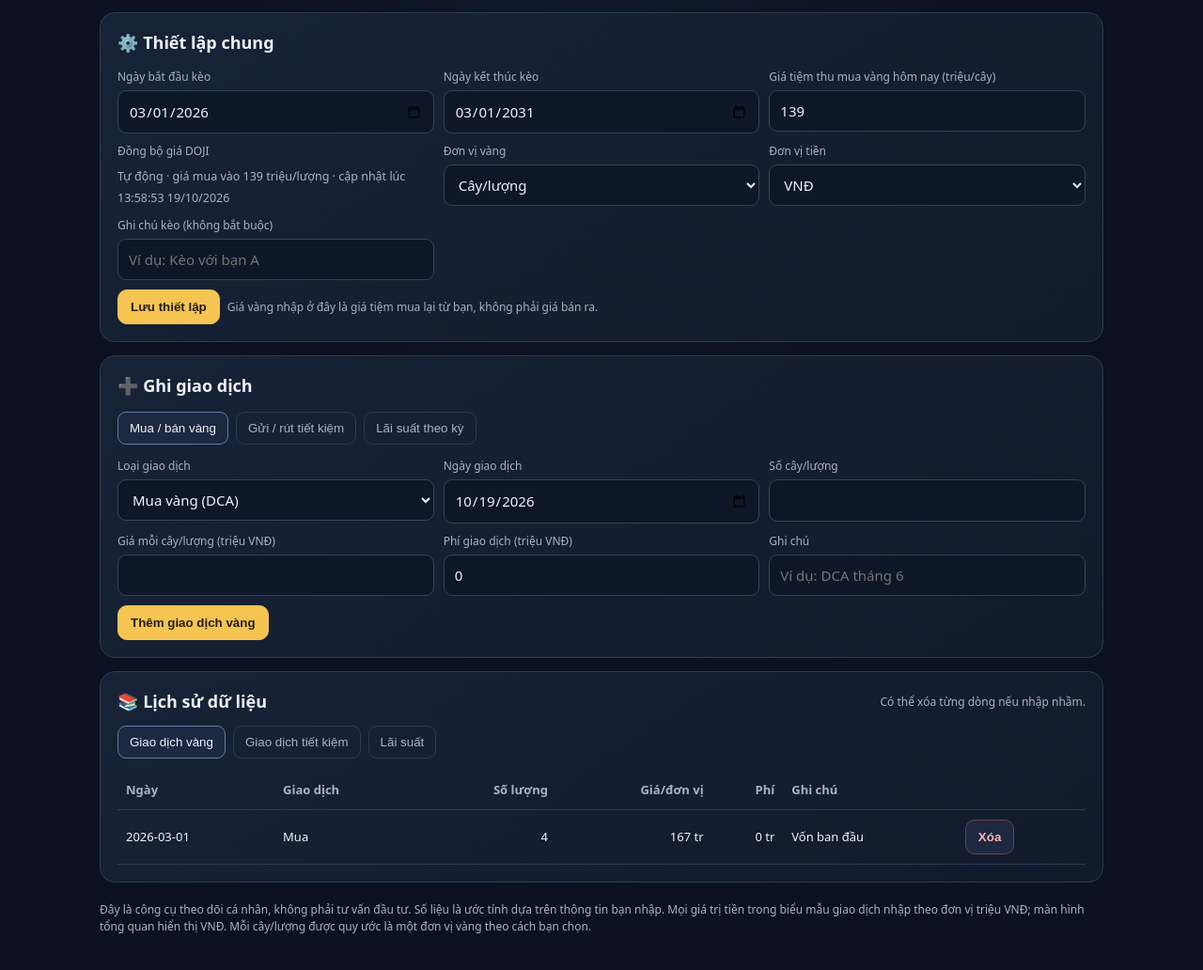
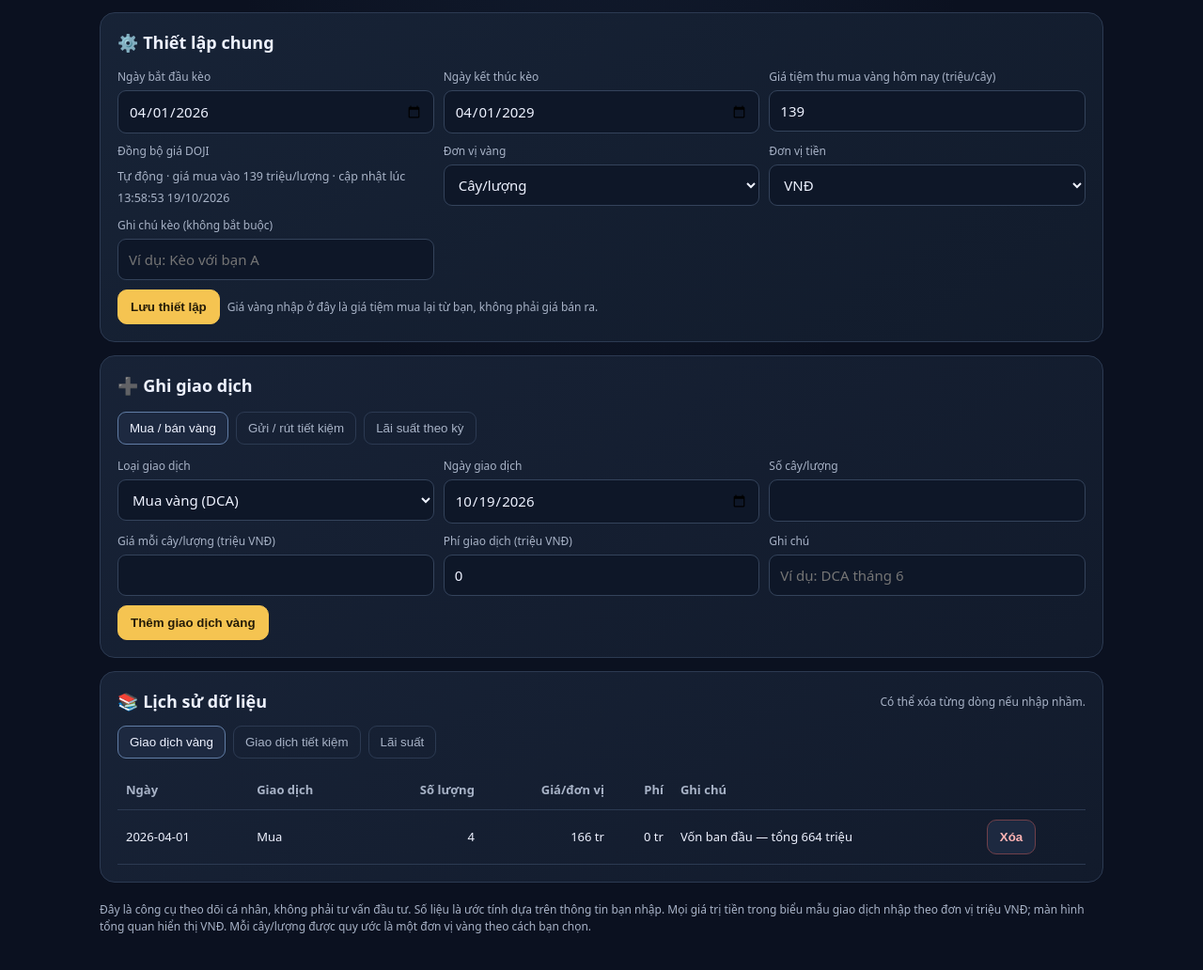
Before and after one commit to ra2redson/vang-vs-tiet-kiem, a plain HTML site: page index.html in a window 1280 px wide. Shown: the part 1068-2100 px from the top of the page at 94% size. Drawn offline with Linux system fonts and the light colour scheme.

Commit message:
Update index.html

```diff
--- a/index.html
+++ b/index.html
@@ -4,7 +4,7 @@
 <meta charset="UTF-8">
 <meta name="viewport" content="width=device-width, initial-scale=1">
 <meta name="theme-color" content="#111827">
-<title>Vàng vs. Tiết kiệm — Sổ theo dõi 5 năm</title>
+<title>Vàng vs. Tiết kiệm — Kèo 3 năm</title>
 <style>
 :root{--bg:#0b1120;--panel:#151e30;--panel2:#1d2940;--line:#2c3a52;--text:#eef2ff;--muted:#a8b3c7;--gold:#f5c451;--blue:#72a7ff;--green:#5ee0a0;--red:#ff8585}
 *{box-sizing:border-box}body{margin:0;background:radial-gradient(ellipse at top,#17243a 0,#0b1120 55%);color:var(--text);font:15px/1.5 system-ui,-apple-system,Segoe UI,Roboto,Arial,sans-serif}
@@ -29,7 +29,7 @@ footer{margin-top:20px;color:var(--muted);font-size:12px}
   <header class="top">
     <div>
       <h1><span>VÀNG</span> vs. TIẾT KIỆM</h1>
-      <p class="sub">Sổ theo dõi đầu tư · DCA vàng · Lãi suất thay đổi theo từng kỳ</p>
+      <p class="sub">Sổ theo dõi đầu tư · Kèo 3 năm · Lãi tiết kiệm nhập gốc khi đáo hạn</p>
     </div>
     <div class="actions">
       <button class="btn" id="exportBtn">Xuất dữ liệu</button>
@@ -133,7 +133,7 @@ footer{margin-top:20px;color:var(--muted);font-size:12px}
       </div>
 
       <div id="panel-rates" class="hidden">
-        <p class="small">Thêm một kỳ lãi suất với ngày bắt đầu áp dụng. Lãi được mô phỏng theo lãi suất năm, cộng dồn hằng ngày. Nếu ngân hàng trả lãi theo quy tắc khác, kết quả thực tế có thể khác.</p>
+        <p class="small">Thêm kỳ lãi suất theo ngày bắt đầu và ngày đáo hạn. Lãi được ước tính theo ngày, chỉ nhập vào gốc khi đến ngày kết thúc kỳ; nếu chưa nhập kỳ tiếp theo thì sau đáo hạn sẽ không tự giả định lãi suất.</p>
         <form id="rateForm">
           <div class="field"><label for="rateStart">Ngày bắt đầu áp dụng</label><input id="rateStart" type="date" required></div>
           <div class="field"><label for="rateEnd">Ngày kết thúc (để trống nếu đang áp dụng)</label><input id="rateEnd" type="date"></div>
@@ -173,15 +173,15 @@ footer{margin-top:20px;color:var(--muted);font-size:12px}
   const esc = s => String(s??"").replace(/[&<>"']/g,c=>({"&":"&amp;","<":"&lt;",">":"&gt;",'"':"&quot;","'":"&#39;"}[c]));
   const uid = () => Math.random().toString(36).slice(2,10);
   const defaultState = () => ({
-    settings:{startDate:"2026-03-01",endDate:"2031-03-01",goldPrice:167,goldUnit:"cây",note:""},
+    settings:{startDate:"2026-04-01",endDate:"2029-04-01",goldPrice:139,goldUnit:"cây",note:""},
     gold:[
-      {id:uid(),type:"buy",date:"2026-03-01",qty:4,price:167,fee:0,memo:"Vốn ban đầu"}
+      {id:uid(),type:"buy",date:"2026-04-01",qty:4,price:166,fee:0,memo:"Vốn ban đầu — tổng 664 triệu"}
     ],
     savings:[
-      {id:uid(),type:"deposit",date:"2026-03-01",amount:668,memo:"Vốn ban đầu"}
+      {id:uid(),type:"deposit",date:"2026-04-01",amount:664,memo:"Vốn ban đầu"}
     ],
     rates:[
-      {id:uid(),start:"2026-03-01",end:"",rate:9,memo:"Lãi suất ban đầu — sửa theo thực tế"}
+      {id:uid(),start:"2026-04-01",end:"2027-04-01",rate:9.2,memo:"Kỳ hạn 12 tháng đầu; lãi trả khi đáo hạn"}
     ]
   });
   let state;
@@ -196,10 +196,31 @@ footer{margin-top:20px;color:var(--muted);font-size:12px}
     ["goldDate","savingsDate","rateStart"].forEach(id=>{if(!$ (id).value)$(id).value=today();});
   }
   function getRate(date){
-    const applicable=state.rates.filter(r=>r.start<=date && (!r.end || date<=r.end)).sort((a,b)=>b.start.localeCompare(a.start));
-    if(applicable.length) return Math.max(0,Number(applicable[0].rate)||0)/100;
-    const earlier=state.rates.filter(r=>r.start<=date).sort((a,b)=>b.start.localeCompare(a.start));
-    return earlier.length?Math.max(0,Number(earlier[0].rate)||0)/100:0;
+    const applicable=state.rates.filter(r=>r.start<=date && (!r.end || date<r.end)).sort((a,b)=>b.start.localeCompare(a.start));
+    return applicable.length ? Math.max(0,Number(applicable[0].rate)||0)/100 : 0;
+  }
+  function calculateSavings(asOf){
+    const transactions=state.savings.filter(t=>t.date<=asOf).slice().sort((a,b)=>a.date.localeCompare(b.date));
+    let balance=0, interestTotal=0, pendingInterest=0, txIndex=0;
+    const startDay=state.settings.startDate;
+    const dayCount=Math.max(0,Math.min(20000,dateDiff(startDay,asOf)));
+    for(let i=0;i<=dayCount;i++){
+      const d=addDays(startDay,i);
+      while(txIndex<transactions.length && transactions[txIndex].date===d){
+        const t=transactions[txIndex++];
+        if(t.type==="deposit") balance+=mil(t.amount);
+        else balance-=Math.min(balance,mil(t.amount));
+      }
+      // Bank pays interest at maturity/end date; only then is it added to principal.
+      const matured=state.rates.filter(r=>r.end===d && r.start<d).sort((a,b)=>b.start.localeCompare(a.start));
+      if(matured.length && pendingInterest>0){balance+=pendingInterest;pendingInterest=0;}
+      if(i<dayCount && balance>0) {
+        const interest=balance*getRate(d)/365;
+        pendingInterest+=interest;
+        interestTotal+=interest;
+      }
+    }
+    return {balance,interestTotal,pendingInterest,dayCount};
   }
   function calculate(){
     const start=state.settings.startDate, end=state.settings.endDate;
@@ -220,26 +241,9 @@ footer{margin-top:20px;color:var(--muted);font-size:12px}
     const goldValue=qty*mil(state.settings.goldPrice)+saleCash;
     const goldProfit=goldValue-bought;
     const savingsTx=state.savings.filter(t=>t.date<=asOf).slice().sort((a,b)=>a.date.localeCompare(b.date));
-    let balance=0, interestTotal=0, txIndex=0;
-    const startDay = start;
-    // Rebuild savings balance day by day from start date, applying dated transactions and daily accrual.
-    const dayCount=Math.max(0,Math.min(20000,dateDiff(startDay,asOf)));
-    const transactions=savingsTx;
-    for(let i=0;i<=dayCount;i++){
-      const d=addDays(startDay,i);
-      while(txIndex<transactions.length && transactions[txIndex].date===d){
-        const t=transactions[txIndex++];
-        if(t.type==="deposit") balance+=mil(t.amount);
-        else balance-=Math.min(balance,mil(t.amount));
-      }
-      if(i<dayCount && balance>0){
-        const interest=balance*getRate(d)/365;
-        balance+=interest; interestTotal+=interest;
-      }
-    }
-    // Transactions earlier than start date (if any) are applied in date order to avoid silently losing them.
-    const earlier=transactions.filter(t=>t.date<startDay);
-    if(earlier.length){ balance=0;interestTotal=0;txIndex=0; }
+    const savings=calculateSavings(asOf);
+    const balance=savings.balance, interestTotal=savings.interestTotal;
+    const dayCount=savings.dayCount;
     const goldInitial = state.gold.filter(t=>t.date<=asOf && t.type==="buy").reduce((s,t)=>s+mil(t.qty*t.price+(Number(t.fee)||0)),0);
     const savingsNetDeposits=savingsTx.reduce((s,t)=>s+(t.type==="deposit"?mil(t.amount):-mil(t.amount)),0);
     const be=qty>0?(balance-saleCash)/qty:NaN;
@@ -290,14 +294,7 @@ footer{margin-top:20px;color:var(--muted);font-size:12px}
       const g=state.gold.filter(t=>t.date<=d).slice().sort((a,b)=>a.date.localeCompare(b.date));
       let q=0,cost=0,sale=0;
       g.forEach(t=>{if(t.type==="buy"){q+=+t.qty;cost+=mil(t.qty*t.price)+mil(t.fee)}else{let n=Math.min(q,+t.qty),avg=q?cost/q:0;q-=n;cost-=avg*n;sale+=mil(n*t.price)-mil(t.fee)}});
-      let bal=0,interest=0;
-      const tx=state.savings.filter(t=>t.date<=d).slice().sort((a,b)=>a.date.localeCompare(b.date));
-      const first=state.settings.startDate;
-      for(let i=0;i<=Math.max(0,dateDiff(first,d));i++){
-        let day=addDays(first,i);
-        tx.filter(t=>t.date===day).forEach(t=>{if(t.type==="deposit")bal+=mil(t.amount);else bal-=Math.min(bal,mil(t.amount))});
-        if(i<dateDiff(first,d)&&bal>0){let inc=bal*getRate(day)/365;bal+=inc;interest+=inc;}
-      }
+      const bal=calculateSavings(d).balance;
       return {date:d,gold:q*mil(state.settings.goldPrice)+sale,savings:bal};
     });
     const max=Math.max(1,...data.map(d=>Math.max(d.gold,d.savings)))*1.08;
```
